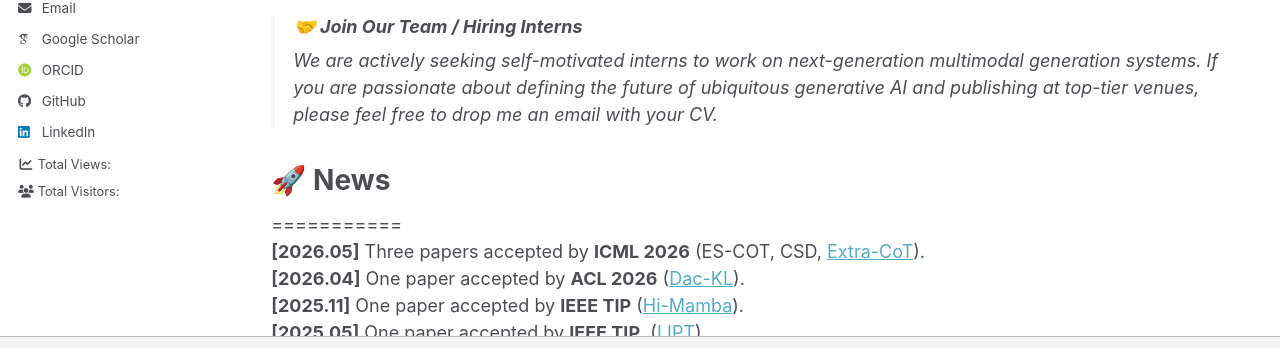
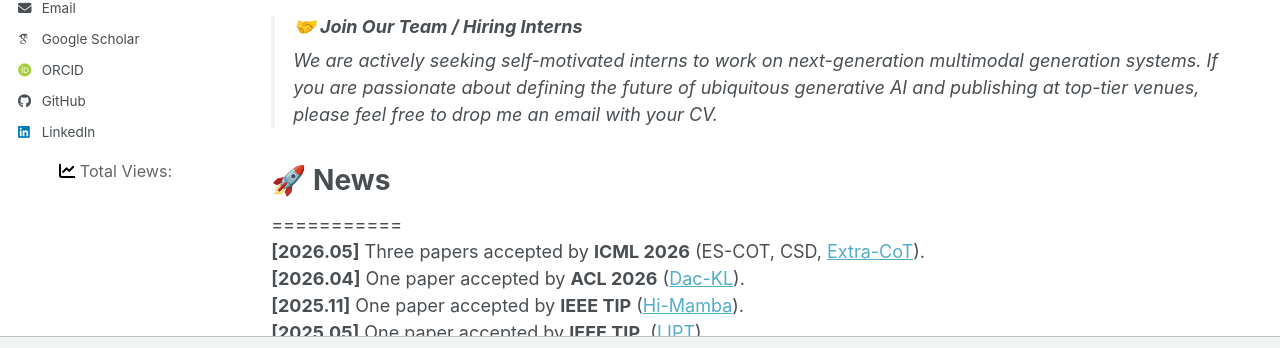
Before and after one commit to WeiLi-THU/WeiLi-THU.github.io, a Jekyll site: the page built from _pages/about.md, in a window 1280 px wide. Shown: the part 453-801 px from the top of the page. Built offline with Jekyll 4.4.1, drawn with Linux system fonts in a browser that asks for light colours; some web fonts are replaced; a script bundle is joined from its source files by our own code; library files that are not in the unit come from our copies; comment, search, counter and statistics services are not loaded.

Commit message:
Update author-profile.html

```diff
--- a/_includes/author-profile.html
+++ b/_includes/author-profile.html
@@ -171,17 +171,16 @@
       {% if author.zhihu %}
       <li><a href="https://www.zhihu.com/people/{{ author.zhihu }}"><i class="fab fa-fw fa-zhihu icon-pad-right" aria-hidden="true"></i>Zhihu</a></li>
       {% endif %}
-      <script async src="//busuanzi.ibruce.info/busuanzi/2.3/busuanzi.pure.mini.js"></script>
-      <li style="margin-top: 10px;">
-        <span id="busuanzi_container_site_pv" style="display: inline-block; font-size: 0.95em;">
-          <i class="fas fa-fw fa-chart-line" aria-hidden="true"></i> Total Views: <span id="busuanzi_value_site_pv" style="font-weight: bold; color: #3B82F6;"></span>
-        </span>
-      </li>
-      <li>
-        <span id="busuanzi_container_site_uv" style="display: inline-block; font-size: 0.95em;">
-          <i class="fas fa-fw fa-users" aria-hidden="true"></i> Total Visitors: <span id="busuanzi_value_site_uv" style="font-weight: bold; color: #3B82F6;"></span>
-        </span>
-      </li>
+
+      <div style="text-align: center; margin-top: 15px; font-size: 0.9em; color: #666;">
+        <script async src="//busuanzi.ibruce.info/busuanzi/2.3/busuanzi.pure.mini.js"></script>
+        <div id="busuanzi_container_site_pv" style="margin-bottom: 5px;">
+          <i class="fa fa-line-chart"></i> Total Views: <span id="busuanzi_value_site_pv" style="font-weight: bold; color: #3B82F6;"></span>
+        </div>
+        <!-- <div id="busuanzi_container_site_uv">
+          <i class="fa fa-users"></i> Total Visitors: <span id="busuanzi_value_site_uv" style="font-weight: bold; color: #3B82F6;"></span>
+        </div> -->
+      </div>
     </ul>
     </div>
   </div>
```
